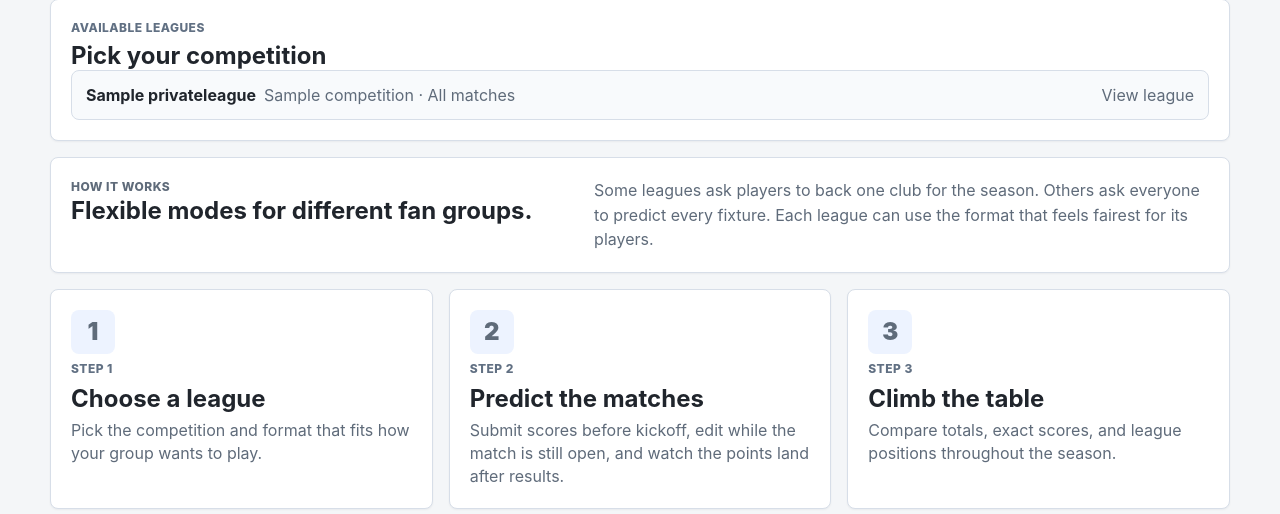
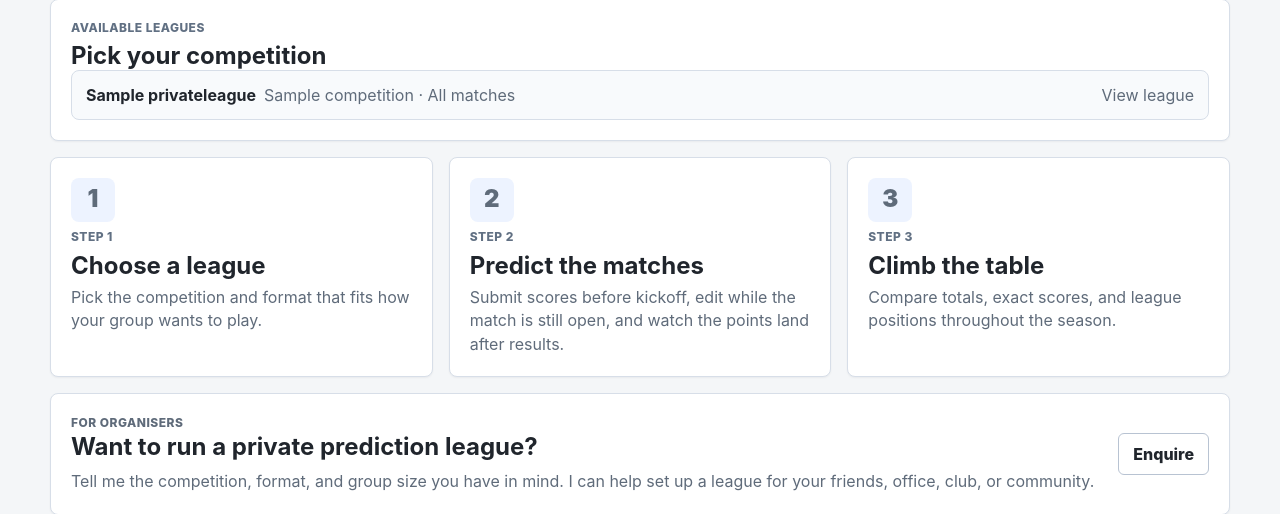
Before and after one commit to soojh007/prediction-league-platform, a Django app: page / in a window 1280 px wide. Shown: the part 495-1009 px from the top of the page. Run offline with Django 4.2, Linux system fonts and the light colour scheme; tables that the repository leaves empty hold one stand-in row (values such as "Sample post").

Commit message:
Hide platform how-it-works panel

```diff
--- a/templates/leagues/home.html
+++ b/templates/leagues/home.html
@@ -85,15 +85,16 @@
 </section>
 {% endif %}
 
+{% if league %}
     <section class="intro-panel panel">
         <div>
             <p class="eyebrow">How it works</p>
             <h2>
-            {% if league and league.landing_how_title %}
+                {% if league.landing_how_title %}
                     {{ league.landing_how_title }}
-            {% elif league and league.prediction_mode == 'ALL' %}
+                {% elif league.prediction_mode == 'ALL' %}
                     Every matchday is the challenge.
-            {% elif league and league.prediction_mode == 'SUPPORTER' %}
+                {% elif league.prediction_mode == 'SUPPORTER' %}
                     Pick one club and follow their season.
                 {% else %}
                     Flexible modes for different fan groups.
@@ -101,17 +102,18 @@
             </h2>
         </div>
         <p>
-        {% if league and league.landing_how_body %}
+            {% if league.landing_how_body %}
                 {{ league.landing_how_body }}
-        {% elif league and league.prediction_mode == 'ALL' %}
+            {% elif league.prediction_mode == 'ALL' %}
                 Everyone predicts the same fixtures, so the leaderboard is direct and easy to compare. It is the best format for compact leagues, office pools, and groups who want the full-season test.
-        {% elif league and league.prediction_mode == 'SUPPORTER' %}
+            {% elif league.prediction_mode == 'SUPPORTER' %}
                 Instead of asking every player to predict every match, this mode keeps it light: choose your supported club, predict their fixtures, and compete on the same scoring rules.
             {% else %}
                 Some leagues ask players to back one club for the season. Others ask everyone to predict every fixture. Each league can use the format that feels fairest for its players.
             {% endif %}
         </p>
     </section>
+{% endif %}
 
 <section class="feature-grid landing-features">
     <div class="panel">
```
Lines whose indentation alone changed are shown as unchanged.
